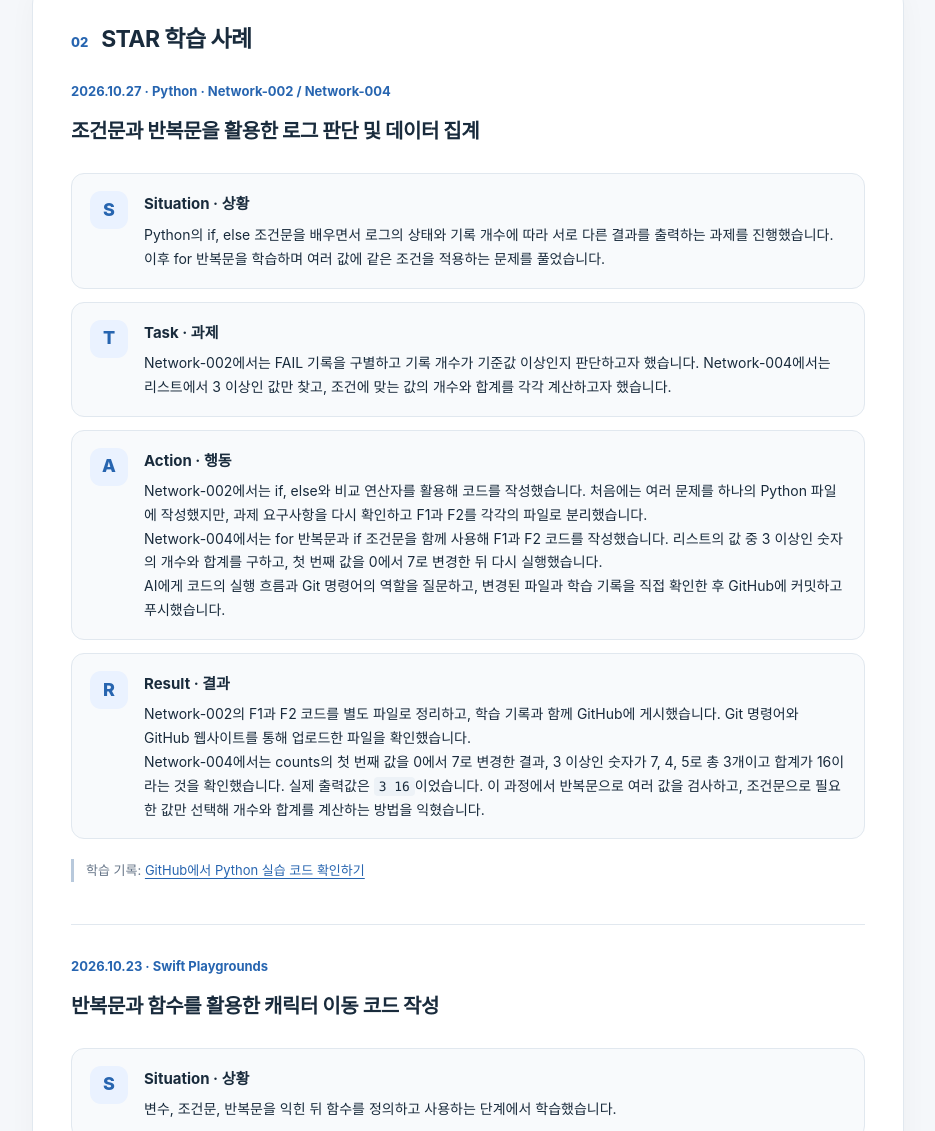
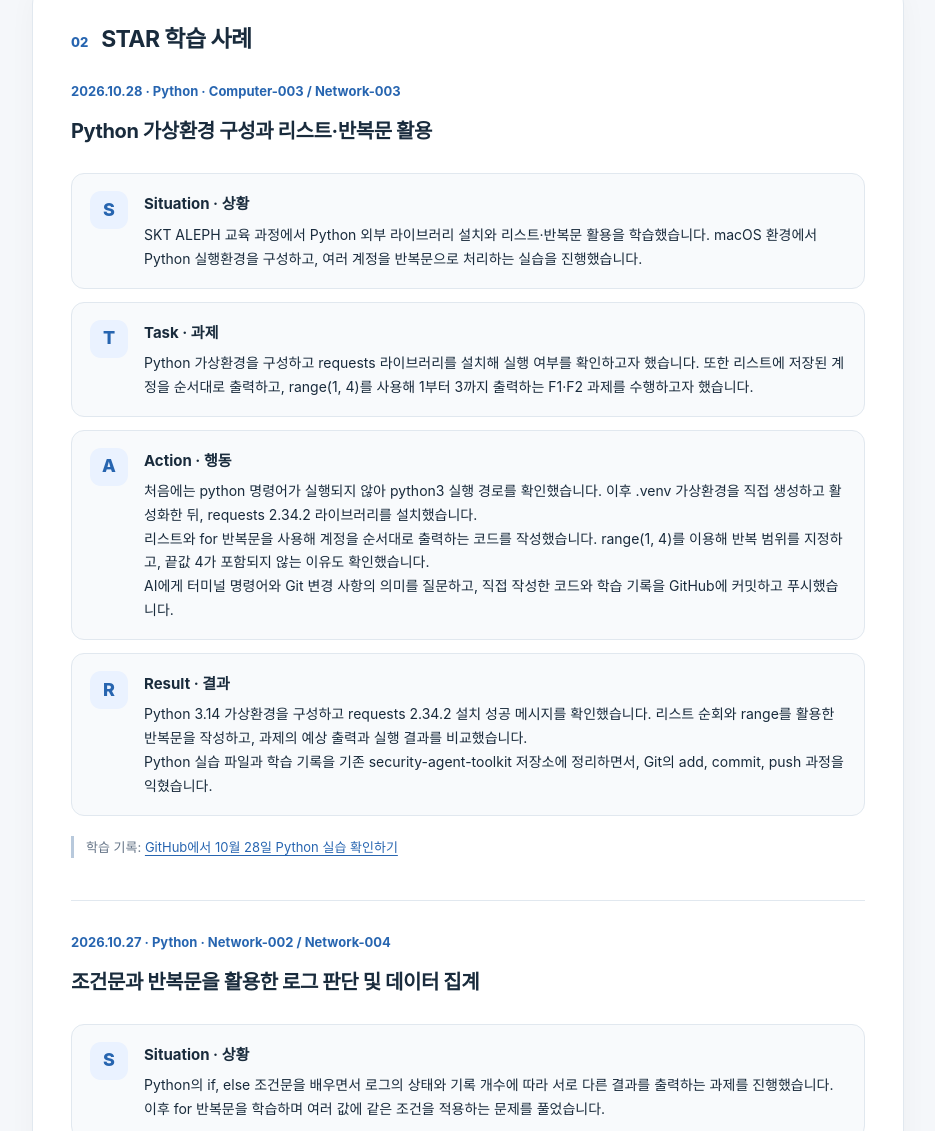
Before and after one commit to wjddncjf/python-learning-portfolio, a plain HTML site: page index.html in a window 1280 px wide. Shown: the part 727-1858 px from the top of the page, without its empty margins (172-1107 px from the left). Drawn offline with Linux system fonts and the light colour scheme.

Commit message:
Add October 28 Python STAR case

```diff
--- a/index.html
+++ b/index.html
@@ -44,6 +44,94 @@
           <span class="section-no">02</span>
           <h2 id="story-title">STAR 학습 사례</h2>
         </div>
+
+        <!-- 2026.10.28 Python -->
+        <article>
+          <p class="date">2026.10.28 · Python · Computer-003 / Network-003</p>
+          <h3>Python 가상환경 구성과 리스트·반복문 활용</h3>
+
+          <div class="star-grid">
+            <article class="star-item">
+              <span class="star-letter">S</span>
+              <div>
+                <h4>Situation · 상황</h4>
+                <p>
+                  SKT ALEPH 교육 과정에서 Python 외부 라이브러리
+                  설치와 리스트·반복문 활용을 학습했습니다.
+                  macOS 환경에서 Python 실행환경을 구성하고,
+                  여러 계정을 반복문으로 처리하는 실습을 진행했습니다.
+                </p>
+              </div>
+            </article>
+
+            <article class="star-item">
+              <span class="star-letter">T</span>
+              <div>
+                <h4>Task · 과제</h4>
+                <p>
+                  Python 가상환경을 구성하고 requests 라이브러리를
+                  설치해 실행 여부를 확인하고자 했습니다.
+                  또한 리스트에 저장된 계정을 순서대로 출력하고,
+                  range(1, 4)를 사용해 1부터 3까지 출력하는
+                  F1·F2 과제를 수행하고자 했습니다.
+                </p>
+              </div>
+            </article>
+
+            <article class="star-item">
+              <span class="star-letter">A</span>
+              <div>
+                <h4>Action · 행동</h4>
+                <p>
+                  처음에는 python 명령어가 실행되지 않아
+                  python3 실행 경로를 확인했습니다.
+                  이후 .venv 가상환경을 직접 생성하고 활성화한 뒤,
+                  requests 2.34.2 라이브러리를 설치했습니다.
+                </p>
+                <p>
+                  리스트와 for 반복문을 사용해 계정을 순서대로
+                  출력하는 코드를 작성했습니다.
+                  range(1, 4)를 이용해 반복 범위를 지정하고,
+                  끝값 4가 포함되지 않는 이유도 확인했습니다.
+                </p>
+                <p>
+                  AI에게 터미널 명령어와 Git 변경 사항의 의미를
+                  질문하고, 직접 작성한 코드와 학습 기록을
+                  GitHub에 커밋하고 푸시했습니다.
+                </p>
+              </div>
+            </article>
+
+            <article class="star-item">
+              <span class="star-letter">R</span>
+              <div>
+                <h4>Result · 결과</h4>
+                <p>
+                  Python 3.14 가상환경을 구성하고
+                  requests 2.34.2 설치 성공 메시지를 확인했습니다.
+                  리스트 순회와 range를 활용한 반복문을 작성하고,
+                  과제의 예상 출력과 실행 결과를 비교했습니다.
+                </p>
+                <p>
+                  Python 실습 파일과 학습 기록을 기존
+                  security-agent-toolkit 저장소에 정리하면서,
+                  Git의 add, commit, push 과정을 익혔습니다.
+                </p>
+              </div>
+            </article>
+          </div>
+
+          <p class="note">
+            학습 기록:
+            <a href="https://github.com/wjddncjf/security-agent-toolkit"
+               target="_blank" rel="noopener noreferrer">
+              GitHub에서 10월 28일 Python 실습 확인하기
+            </a>
+          </p>
+        </article>
+
+        <div style="margin-top: 42px; padding-top: 30px; border-top: 1px solid #e1e8ef;"></div>
+
 
         <!-- 2026.10.27 Python -->
         <article>
```
